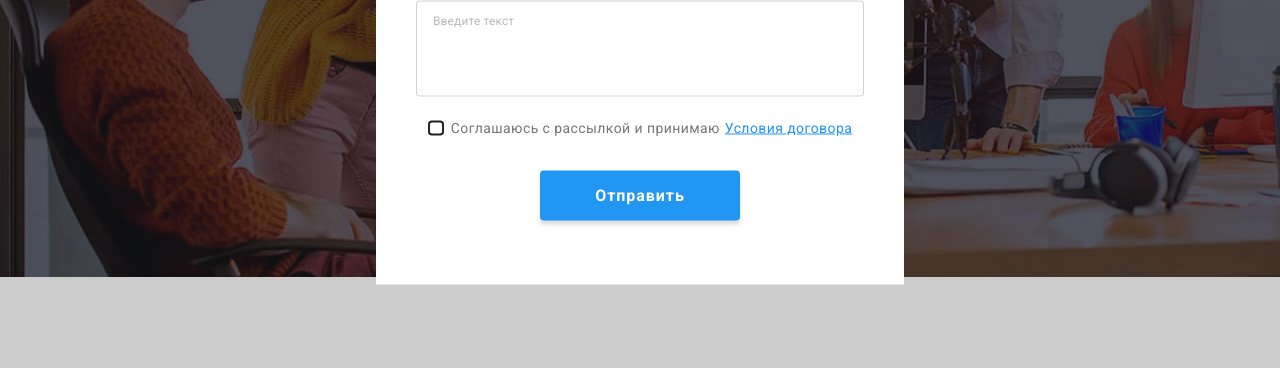
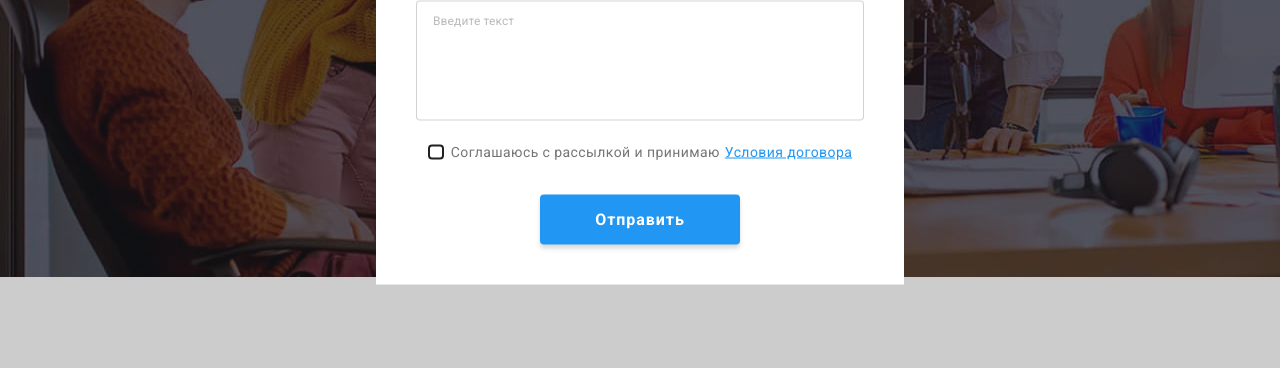
Before and after one commit to RBord/goit-markup-hw-06, a plain HTML site: page index.html in a window 1280 px wide. Both pictures are taken after a click on the button "Заказать услугу". Shown: the part 406-774 px from the top of the page. Drawn offline with nearby package versions, Linux system fonts and the light colour scheme.

Commit message:
Тайп сабмит и размер формы

```diff
--- a/css/main.css
+++ b/css/main.css
@@ -799,14 +799,6 @@ margin-right: 8px;
     fill: var(--accent-color);
 }
 
-.form-field textarea {
-    transition: border-color 250ms cubic-bezier(0.4, 0, 0.2, 1);
-    outline: none;
-}
-.form-field textarea:focus {
-    border-color: var(--accent-color);
-}
-
 .form-field label {
     font-size: 12px;
     line-height: 1.167;
@@ -814,21 +806,31 @@ margin-right: 8px;
     color: #757575;
     margin-bottom: 4px;
 }
+
 .form-field textarea {
     resize: none;
     border: 1px solid rgba(33, 33, 33, 0.2);
     border-radius: 4px;
     padding: 12px 16px;
-    height: 96px;
     margin-bottom: 20px;
 
     font-size: 12px;
     line-height: 1.167;
     letter-spacing: 0.01em;
+    transition: border-color 250ms cubic-bezier(0.4, 0, 0.2, 1);
+    outline: none;
+    width: 448px;
+    height: 120px;
 }
+
+.form-field textarea:focus {
+    border-color: var(--accent-color);
+}
+
 .form-field textarea::placeholder {
     color: rgba(117, 117, 117, 0.5);
 }
+
 .form-checkbox {
     display: flex;
     justify-content: center;
--- a/index.html
+++ b/index.html
@@ -375,7 +375,7 @@
                 <strong class="form-title">Подпишитесь на рассылку</strong>
                 <form class="form">
                     <input type="text" name="email" placeholder="E-mail" id="email">
-                    <button type="button" class="form-button">
+                    <button type="submit" class="form-button">
                         <span>Подписаться</span>
                         <svg class="form-icon" width="24" height="24">
                             <use href="./images/sprite.svg#icon-icon-send"></use>
```
